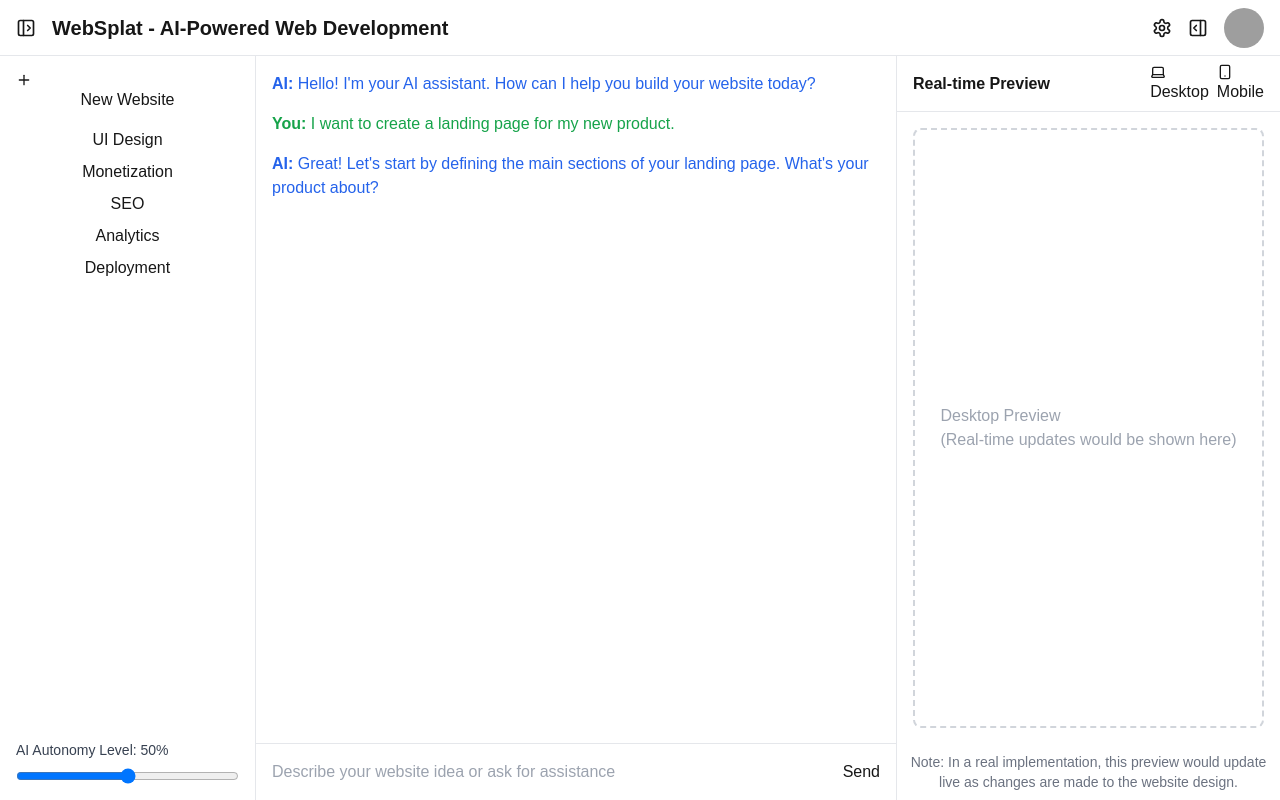
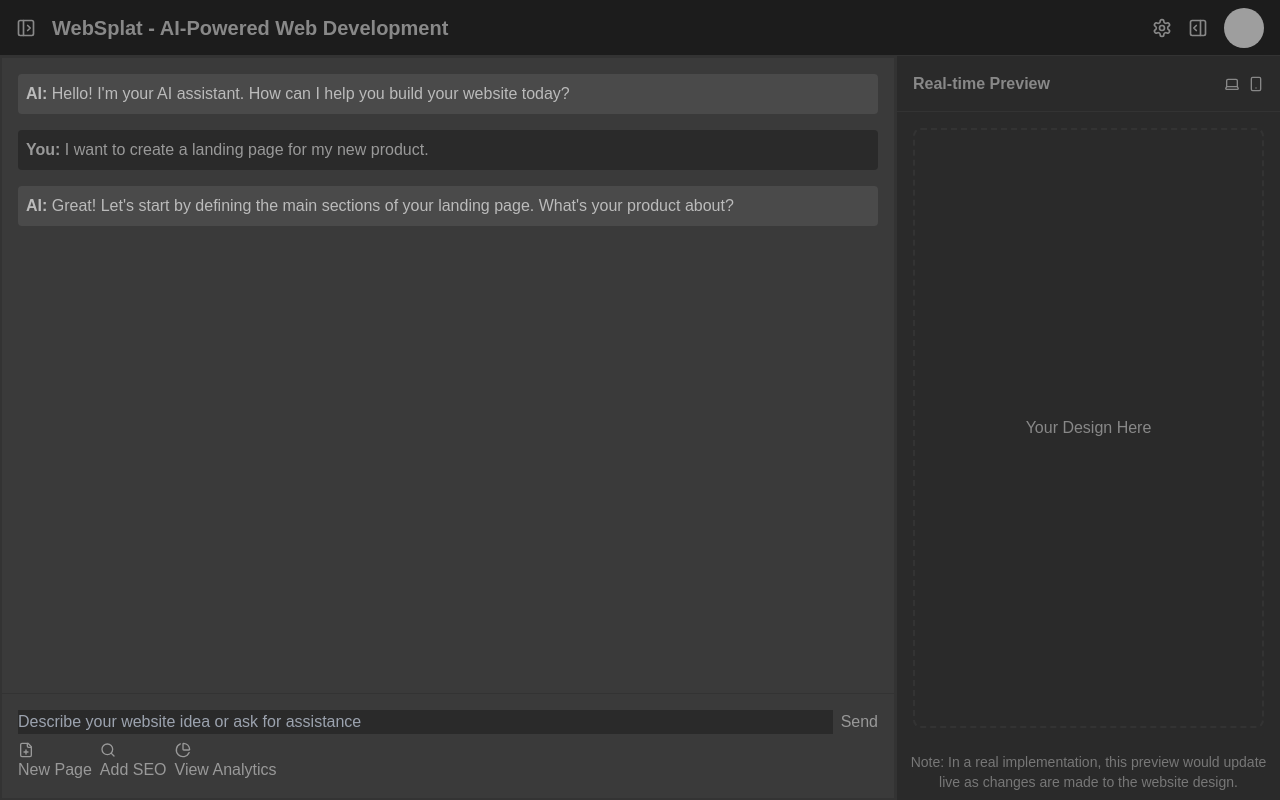
Before and after one commit to paradiselabs-ai/WebSplat, a Next.js app in the folder frontend/: page / in a window 1280 px wide. Built offline with nearby package versions, Linux system fonts and the light colour scheme; grey boxes are pictures that could not be loaded.

Commit message:
Enhanced interface
Added animations, changed colors, added buttons

```diff
--- a/frontend/src/components/WebSplatInterface.tsx
+++ b/frontend/src/components/WebSplatInterface.tsx
@@ -6,7 +6,7 @@ import { Input } from "./ui/input";
 import { ScrollArea } from "./ui/scroll-area";
 import { Tabs, TabsContent, TabsList, TabsTrigger } from "./ui/tabs";
 import { Avatar, AvatarFallback, AvatarImage } from "./ui/avatar";
-import { PanelLeftOpen, PanelRightOpen, Settings, Plus, Laptop, Smartphone } from 'lucide-react';
+import { PanelLeftOpen, PanelRightOpen, Settings, Plus, Laptop, Smartphone, Layout, DollarSign, Search, BarChart2, Cloud, FilePlus, PieChart } from 'lucide-react';
 
 interface Message {
   role: 'ai' | 'user';
@@ -16,7 +16,7 @@ interface Message {
 type PreviewMode = 'desktop' | 'mobile';
 
 const WebSplatInterface: React.FC = () => {
-  const [sidebarOpen, setSidebarOpen] = useState<boolean>(true);
+  const [sidebarOpen, setSidebarOpen] = useState<boolean>(false);
   const [previewOpen, setPreviewOpen] = useState<boolean>(true);
   const [messages, setMessages] = useState<Message[]>([
     { role: 'ai', content: 'Hello! I\'m your AI assistant. How can I help you build your website today?' },
@@ -40,9 +40,9 @@ const WebSplatInterface: React.FC = () => {
   };
 
   return (
-    <div className="h-screen flex flex-col bg-background text-foreground">
+    <div className="h-screen flex flex-col bg-[#1C1C1C] text-[#888888]">
       {/* Top Bar */}
-      <header className="h-14 border-b flex items-center justify-between px-4">
+      <header className="h-14 border-b border-[#333333] flex items-center justify-between px-4 z-10">
         <div className="flex items-center space-x-4">
           <Button variant="ghost" size="icon" onClick={toggleSidebar}>
             <PanelLeftOpen className="h-5 w-5" />
@@ -65,22 +65,36 @@ const WebSplatInterface: React.FC = () => {
 
       <div className="flex-1 flex overflow-hidden">
         {/* Sidebar */}
-        {sidebarOpen && (
-          <aside className="w-64 border-r p-4 flex flex-col">
-            <Button className="mb-4">
+        <aside className={`w-64 border-r border-[#333333] p-4 flex flex-col bg-[#2A2A2A] text-[#888888] fixed h-full transition-transform duration-300 ease-in-out ${sidebarOpen ? 'translate-x-0' : '-translate-x-full'}`}>
+          <Button className="mb-4 bg-[#3A3A3A] text-[#999999] hover:bg-[#4A4A4A]">
             <Plus className="mr-2 h-4 w-4" /> New Website
           </Button>
           <ScrollArea className="flex-1">
             <nav className="space-y-2">
-                <Button variant="ghost" className="w-full justify-start">UI Design</Button>
-                <Button variant="ghost" className="w-full justify-start">Monetization</Button>
-                <Button variant="ghost" className="w-full justify-start">SEO</Button>
-                <Button variant="ghost" className="w-full justify-start">Analytics</Button>
-                <Button variant="ghost" className="w-full justify-start">Deployment</Button>
+              <Button variant="ghost" className="w-full justify-start hover:bg-[#3A3A3A]">
+                <Layout className="mr-2 h-4 w-4 text-[#888888]" />
+                UI Design
+              </Button>
+              <Button variant="ghost" className="w-full justify-start hover:bg-[#3A3A3A]">
+                <DollarSign className="mr-2 h-4 w-4 text-[#888888]" />
+                Monetization
+              </Button>
+              <Button variant="ghost" className="w-full justify-start hover:bg-[#3A3A3A]">
+                <Search className="mr-2 h-4 w-4 text-[#888888]" />
+                SEO
+              </Button>
+              <Button variant="ghost" className="w-full justify-start hover:bg-[#3A3A3A]">
+                <BarChart2 className="mr-2 h-4 w-4 text-[#888888]" />
+                Analytics
+              </Button>
+              <Button variant="ghost" className="w-full justify-start hover:bg-[#3A3A3A]">
+                <Cloud className="mr-2 h-4 w-4 text-[#888888]" />
+                Deployment
+              </Button>
             </nav>
           </ScrollArea>
           <div className="mt-4">
-              <label htmlFor="autonomy-slider" className="block text-sm font-medium text-gray-700">
+            <label htmlFor="autonomy-slider" className="block text-sm font-medium">
               AI Autonomy Level: {autonomyLevel}%
             </label>
             <div className="flex items-center mt-2">
@@ -96,64 +110,75 @@ const WebSplatInterface: React.FC = () => {
             </div>
           </div>
         </aside>
-        )}
 
         {/* Main Content */}
-        <main className="flex-1 flex flex-col overflow-hidden">
+        <main className={`flex-1 flex flex-col overflow-hidden bg-[#3A3A3A] text-[#999999] border-2 border-[#333333] transition-all duration-300 ease-in-out ${sidebarOpen ? 'ml-64' : 'ml-0'}`}>
           <ScrollArea className="flex-1 p-4">
             {messages.map((message: Message, index: number) => (
-              <div key={index} className={`mb-4 ${message.role === 'ai' ? 'text-blue-600' : 'text-green-600'}`}>
+              <div key={index} className={`mb-4 ${message.role === 'ai' ? 'bg-[#4A4A4A] text-[#BBBBBB] p-2 rounded' : 'bg-[#2A2A2A] text-[#999999] p-2 rounded'}`}>
                 <strong>{message.role === 'ai' ? 'AI:' : 'You:'}</strong> {message.content}
               </div>
             ))}
           </ScrollArea>
-          <div className="p-4 border-t">
+          <div className="p-4 border-t border-[#333333]">
             <form className="flex space-x-2" onSubmit={handleSendMessage}>
               <Input
                 placeholder="Describe your website idea or ask for assistance"
-                className="flex-1"
+                className="flex-1 bg-[#2A2A2A] text-[#999999]"
                 value={inputMessage}
                 onChange={(e: ChangeEvent<HTMLInputElement>) => setInputMessage(e.target.value)}
               />
-              <Button type="submit">Send</Button>
+              <Button type="submit" className="bg-[#3A3A3A] text-[#999999] hover:bg-[#4A4A4A]">Send</Button>
             </form>
+            <div className="flex mt-2 space-x-2">
+              <Button className="bg-[#3A3A3A] text-[#999999] hover:bg-[#4A4A4A]">
+                <FilePlus className="mr-2 h-4 w-4" />
+                New Page
+              </Button>
+              <Button className="bg-[#3A3A3A] text-[#999999] hover:bg-[#4A4A4A]">
+                <Search className="mr-2 h-4 w-4" />
+                Add SEO
+              </Button>
+              <Button className="bg-[#3A3A3A] text-[#999999] hover:bg-[#4A4A4A]">
+                <PieChart className="mr-2 h-4 w-4" />
+                View Analytics
+              </Button>
+            </div>
           </div>
         </main>
 
         {/* Real-time Preview Panel */}
         {previewOpen && (
-          <aside className="w-96 border-l flex flex-col">
-            <div className="h-14 border-b flex items-center justify-between px-4">
+          <aside className="w-96 border-l border-[#333333] flex flex-col bg-[#2A2A2A] text-[#888888]">
+            <div className="h-14 border-b border-[#333333] flex items-center justify-between px-4">
               <h2 className="font-semibold">Real-time Preview</h2>
               <div className="flex space-x-2">
                 <Button
                   variant={previewMode === 'desktop' ? 'default' : 'ghost'}
-                  size="sm"
+                  size="icon"
                   onClick={() => setPreviewMode('desktop')}
                 >
-                  <Laptop className="h-4 w-4 mr-1" /> Desktop
+                  <Laptop className="h-4 w-4" />
                 </Button>
                 <Button
                   variant={previewMode === 'mobile' ? 'default' : 'ghost'}
-                  size="sm"
+                  size="icon"
                   onClick={() => setPreviewMode('mobile')}
                 >
-                  <Smartphone className="h-4 w-4 mr-1" /> Mobile
+                  <Smartphone className="h-4 w-4" />
                 </Button>
               </div>
             </div>
             <div className="flex-1 p-4 overflow-auto">
               <div
-                className={`border-2 border-dashed border-gray-300 rounded-lg flex items-center justify-center text-gray-400 ${
+                className={`border-2 border-dashed border-[#333333] rounded-lg flex items-center justify-center ${
                   previewMode === 'desktop' ? 'w-full h-full' : 'w-1/2 h-3/4 mx-auto'
                 }`}
               >
-                {previewMode === 'desktop' ? 'Desktop Preview' : 'Mobile Preview'}
-                <br />
-                (Real-time updates would be shown here)
+                Your Design Here
               </div>
             </div>
-            <div className="p-2 text-sm text-gray-500 text-center">
+            <div className="p-2 text-sm text-[#777777] text-center">
               Note: In a real implementation, this preview would update live as changes are made to the website design.
             </div>
           </aside>
```
Lines whose indentation alone changed are shown as unchanged.
